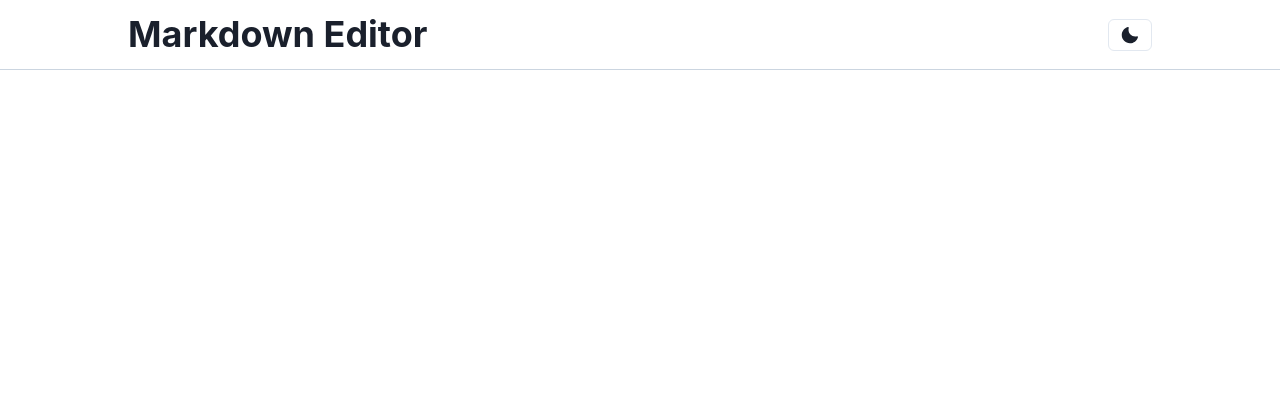
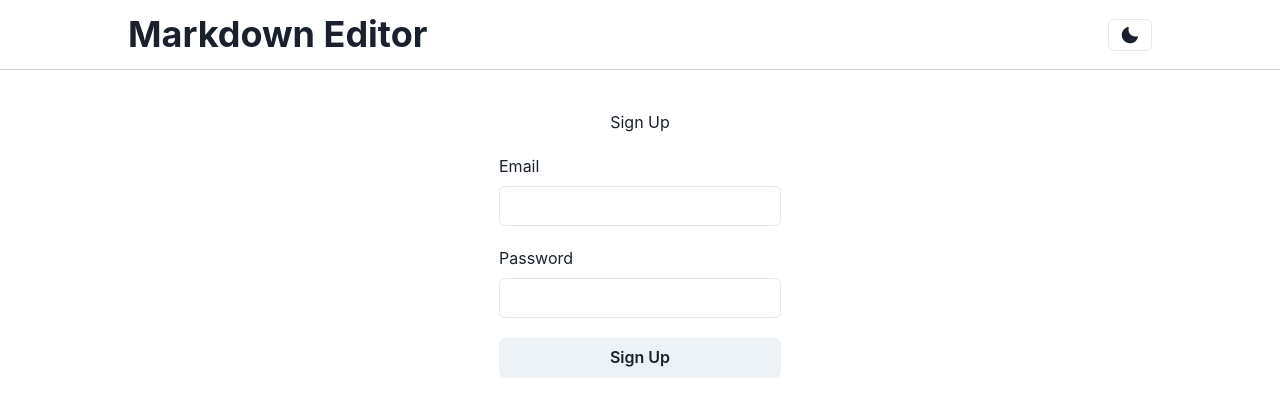
Before and after one commit to nronzel/markdown-editor, a React (Vite) app: page /signup in a window 1280 px wide. Shown: the top 416 px of the page. Built offline with nearby package versions, Linux system fonts and the light colour scheme; no server answers.

Commit message:
add: sign up page contents

```diff
--- a/src/pages/signup.jsx
+++ b/src/pages/signup.jsx
@@ -1,13 +1,23 @@
-import { Flex } from '@chakra-ui/react'
-import React from 'react'
-import Header from '../components/Header'
+import { Button, Flex, Input, Text } from "@chakra-ui/react";
+import React from "react";
+import Header from "../components/Header";
 
 const Signup = () => {
   return (
-      <Flex>
-        <Header />
+    <>
+      <Header />
+      <Flex direction="column" alignItems="center" mt={10}>
+        <Flex direction="column" gap={5}>
+          <Text textAlign="center">Sign Up</Text>
+          <label>Email</label>
+          <Input mt={-3} type="email" />
+          <label>Password</label>
+          <Input mt={-3} type="password" />
+          <Button>Sign Up</Button>
+        </Flex>
       </Flex>
-  )
-}
+    </>
+  );
+};
 
-export default Signup
+export default Signup;
```
